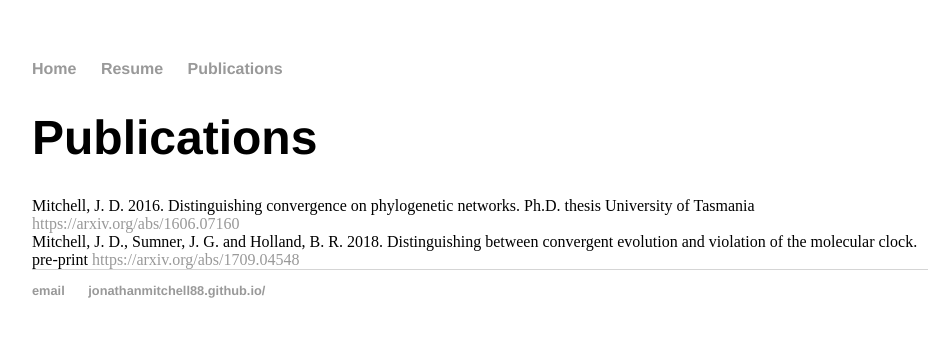
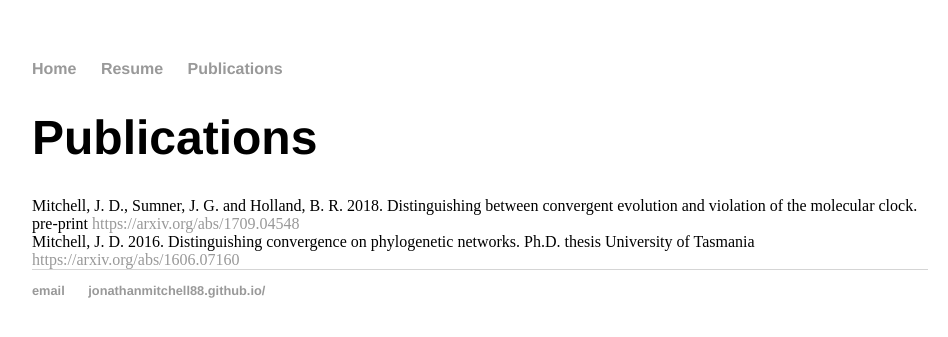
Before and after one commit to jonathanmitchell88/jonathanmitchell88.github.io, a Jekyll site: the page built from publications/index.html, in a window 1280 px wide. Shown: the top 337 px of the page, without its empty margins (160-1108 px from the left). Built offline with Jekyll 4.4.1, drawn with Linux system fonts in a browser that asks for light colours.

```diff
--- a/publications/index.html
+++ b/publications/index.html
@@ -5,7 +5,7 @@ title: Publications of Jonathan Mitchell
 
 	<div class="cv">
 					<h1>Publications</h1>
-					Mitchell, J. D. 2016. Distinguishing convergence on phylogenetic networks. Ph.D. thesis University of Tasmania <a href="https://arxiv.org/abs/1606.07160">https://arxiv.org/abs/1606.07160</a><br>
-					Mitchell, J. D., Sumner, J. G. and Holland, B. R. 2018. Distinguishing between convergent evolution and violation of the molecular clock. pre-print <a href="https://arxiv.org/abs/1709.04548">https://arxiv.org/abs/1709.04548</a>
+					Mitchell, J. D., Sumner, J. G. and Holland, B. R. 2018. Distinguishing between convergent evolution and violation of the molecular clock. pre-print <a href="https://arxiv.org/abs/1709.04548">https://arxiv.org/abs/1709.04548</a><br>
+					Mitchell, J. D. 2016. Distinguishing convergence on phylogenetic networks. Ph.D. thesis University of Tasmania <a href="https://arxiv.org/abs/1606.07160">https://arxiv.org/abs/1606.07160</a>
 					</address>
 	</div>
```
